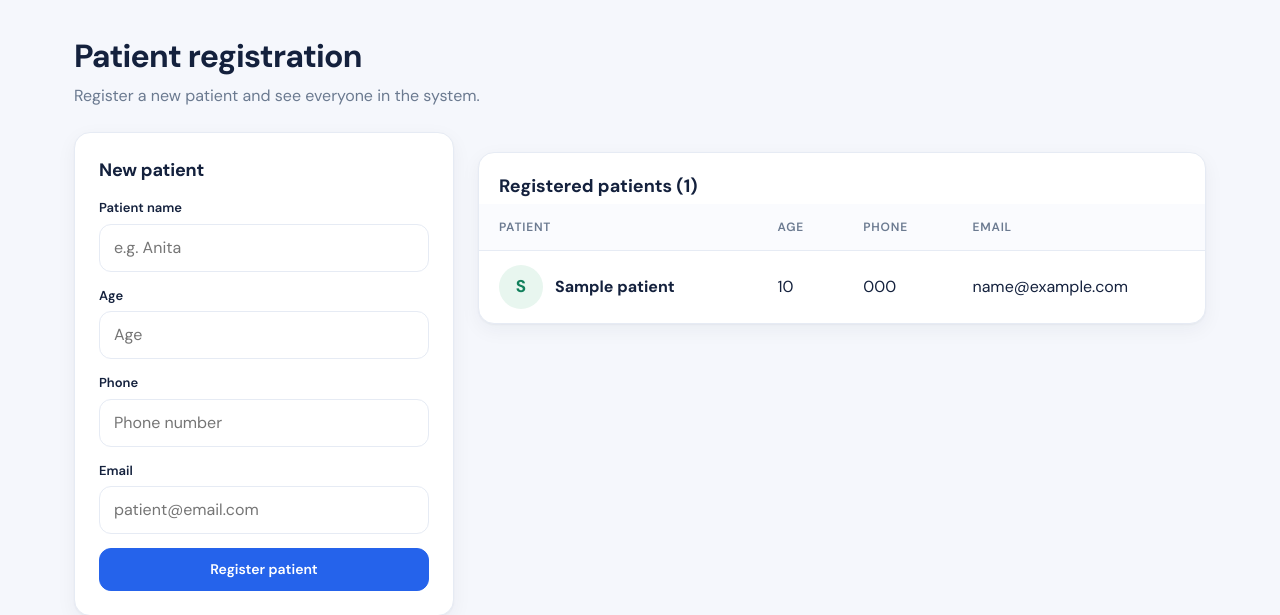
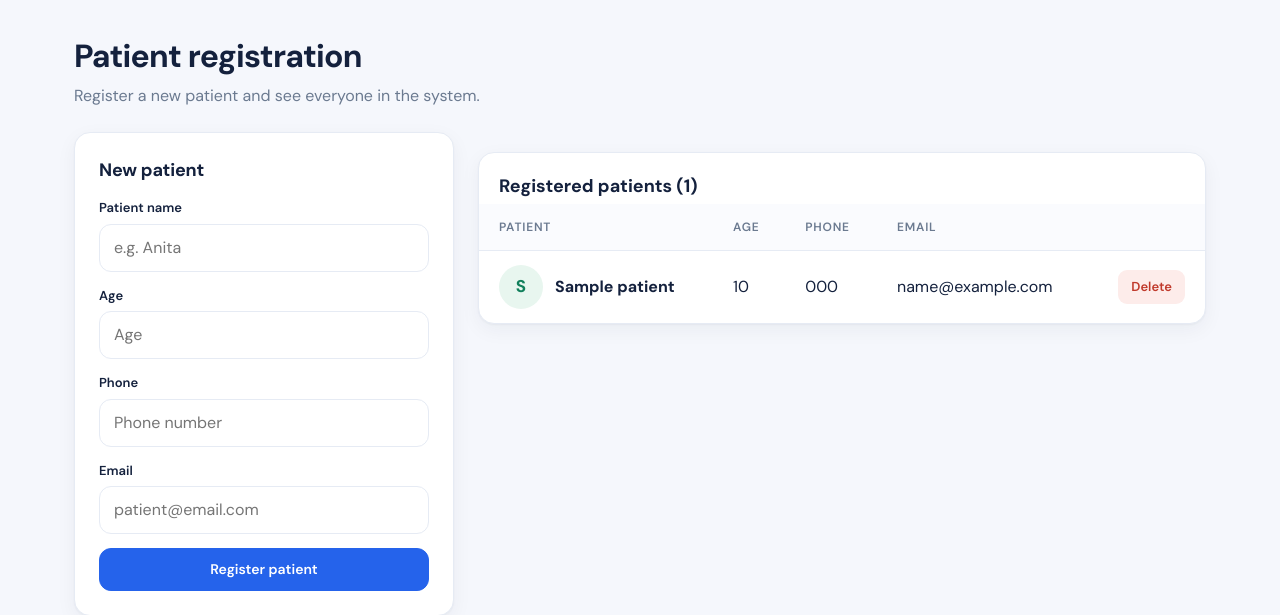
Before and after one commit to Nicole-tabby/cloud-computing, a Flask app: page /patients/register in a window 1280 px wide. Shown: the part 69-684 px from the top of the page. Run offline with Flask 3, Linux system fonts and the light colour scheme; a database or web service that is not in the repository returns one stand-in record (values such as "Sample title").

Commit message:
Add delete for doctors and patients

```diff
--- a/15-hospital-appointments/app.py
+++ b/15-hospital-appointments/app.py
@@ -54,6 +54,27 @@ def register_doctor():
     return render_template("register_doctor.html", doctors=list(doctors.find()))
 
 
+@app.route("/doctors/<doctor_id>/delete", methods=["POST"])
+def delete_doctor(doctor_id):
+    doc = doctors.find_one({"_id": ObjectId(doctor_id)})
+    if not doc:
+        flash("Doctor not found.", "danger")
+        return redirect(url_for("register_doctor"))
+
+    # Block removal while patients still hold upcoming bookings with this doctor
+    today = datetime.date.today().isoformat()
+    upcoming = [a for a in doc.get("appointments", [])
+                if a.get("status") == "Booked" and a.get("date", "") >= today]
+    if upcoming:
+        flash(f"{doc['doctor']} still has {len(upcoming)} upcoming booked appointment(s). "
+              "Cancel or reschedule them first, then delete the doctor.", "danger")
+        return redirect(url_for("register_doctor"))
+
+    doctors.delete_one({"_id": doc["_id"]})
+    flash(f"{doc['doctor']} was removed.", "secondary")
+    return redirect(url_for("register_doctor"))
+
+
 @app.route("/patients/register", methods=["GET", "POST"])
 def register_patient():
     if request.method == "POST":
@@ -75,6 +96,26 @@ def register_patient():
         return redirect(url_for("register_patient"))
 
     return render_template("register_patient.html", patients=list(patients.find()))
+
+
+@app.route("/patients/<patient_id>/delete", methods=["POST"])
+def delete_patient(patient_id):
+    pid = ObjectId(patient_id)
+    patient = patients.find_one({"_id": pid})
+    if not patient:
+        flash("Patient not found.", "danger")
+        return redirect(url_for("register_patient"))
+
+    # Appointments are embedded inside doctor documents, so remove them there too.
+    # Otherwise the patient's name would stay behind in the nested data.
+    removed = sum(1 for d in doctors.find({"appointments.patient_id": pid})
+                  for a in d["appointments"] if a.get("patient_id") == pid)
+    doctors.update_many({"appointments.patient_id": pid},
+                        {"$pull": {"appointments": {"patient_id": pid}}})
+    patients.delete_one({"_id": pid})
+
+    flash(f"{patient['name']} was removed, along with {removed} appointment(s).", "secondary")
+    return redirect(url_for("register_patient"))
 
 
 @app.route("/appointments/book", methods=["GET", "POST"])
--- a/15-hospital-appointments/templates/register_doctor.html
+++ b/15-hospital-appointments/templates/register_doctor.html
@@ -33,6 +33,10 @@
         <div class="right sub">
           {{ d.email }}{% if d.email and d.phone %}<br>{% endif %}{{ d.phone }}
         </div>
+        <form method="post" class="inline-form" action="{{ url_for('delete_doctor', doctor_id=d._id) }}"
+              onsubmit="return confirm('Remove {{ d.doctor|e }}? This also deletes their appointment history. Doctors with upcoming booked appointments cannot be removed.');">
+          <button class="btn btn-sm btn-danger">Remove</button>
+        </form>
       </li>
       {% else %}
       <li class="empty" style="display:block;width:100%">No doctors yet.</li>
--- a/15-hospital-appointments/templates/register_patient.html
+++ b/15-hospital-appointments/templates/register_patient.html
@@ -23,7 +23,7 @@
   <div class="card flush">
     <div class="card-title-row"><h2>Registered patients ({{ patients|length }})</h2></div>
     <table class="data">
-      <thead><tr><th>Patient</th><th>Age</th><th>Phone</th><th>Email</th></tr></thead>
+      <thead><tr><th>Patient</th><th>Age</th><th>Phone</th><th>Email</th><th></th></tr></thead>
       <tbody>
       {% for p in patients %}
         <tr>
@@ -31,9 +31,15 @@
           <td>{{ p.age }}</td>
           <td>{{ p.phone }}</td>
           <td>{{ p.email }}</td>
+          <td class="actions">
+            <form method="post" class="inline-form" action="{{ url_for('delete_patient', patient_id=p._id) }}"
+                  onsubmit="return confirm('Permanently delete {{ p.name|e }} and ALL of their appointments? This cannot be undone.');">
+              <button class="btn btn-sm btn-danger">Delete</button>
+            </form>
+          </td>
         </tr>
       {% else %}
-        <tr><td colspan="4" class="empty">No patients yet.</td></tr>
+        <tr><td colspan="5" class="empty">No patients yet.</td></tr>
       {% endfor %}
       </tbody>
     </table>
```
